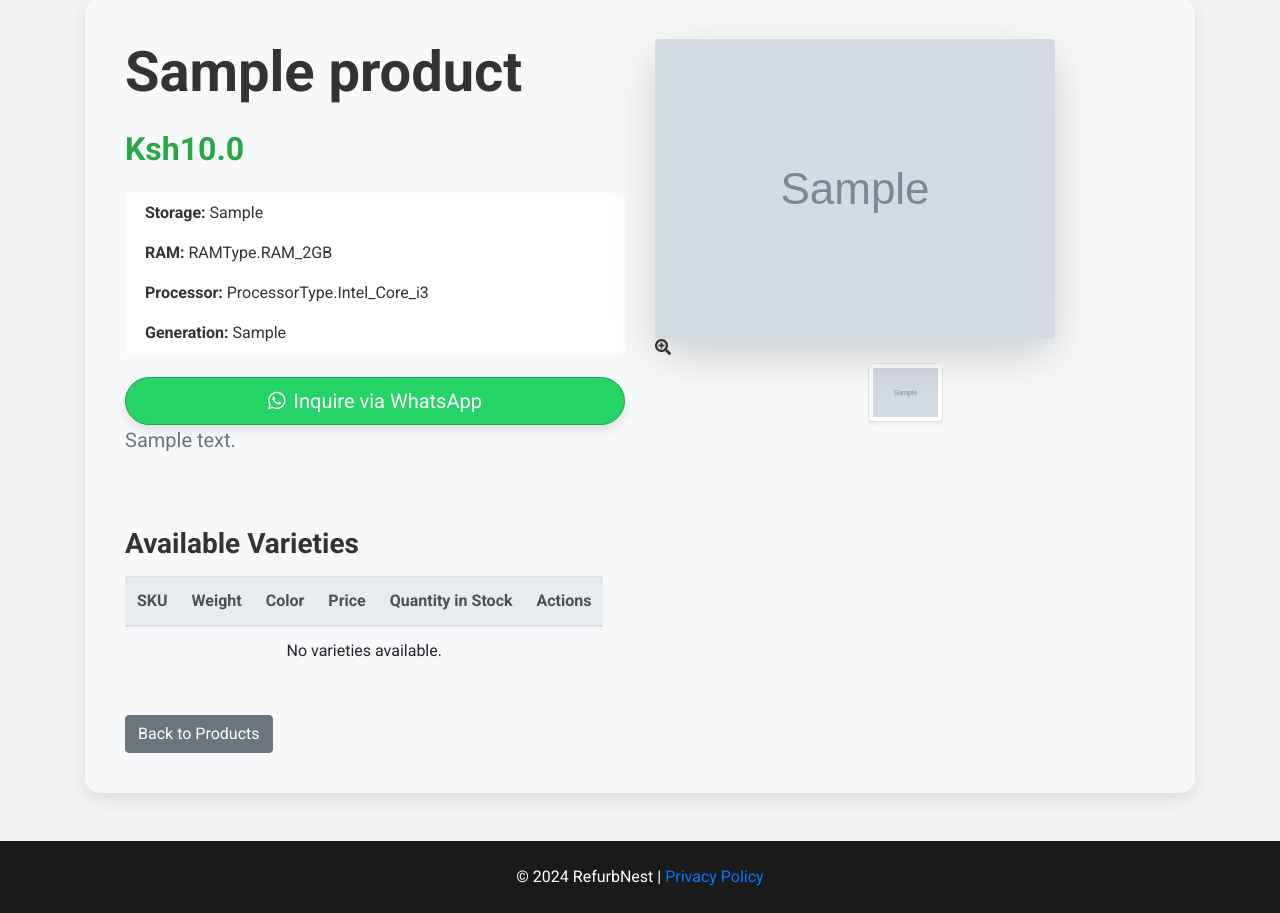
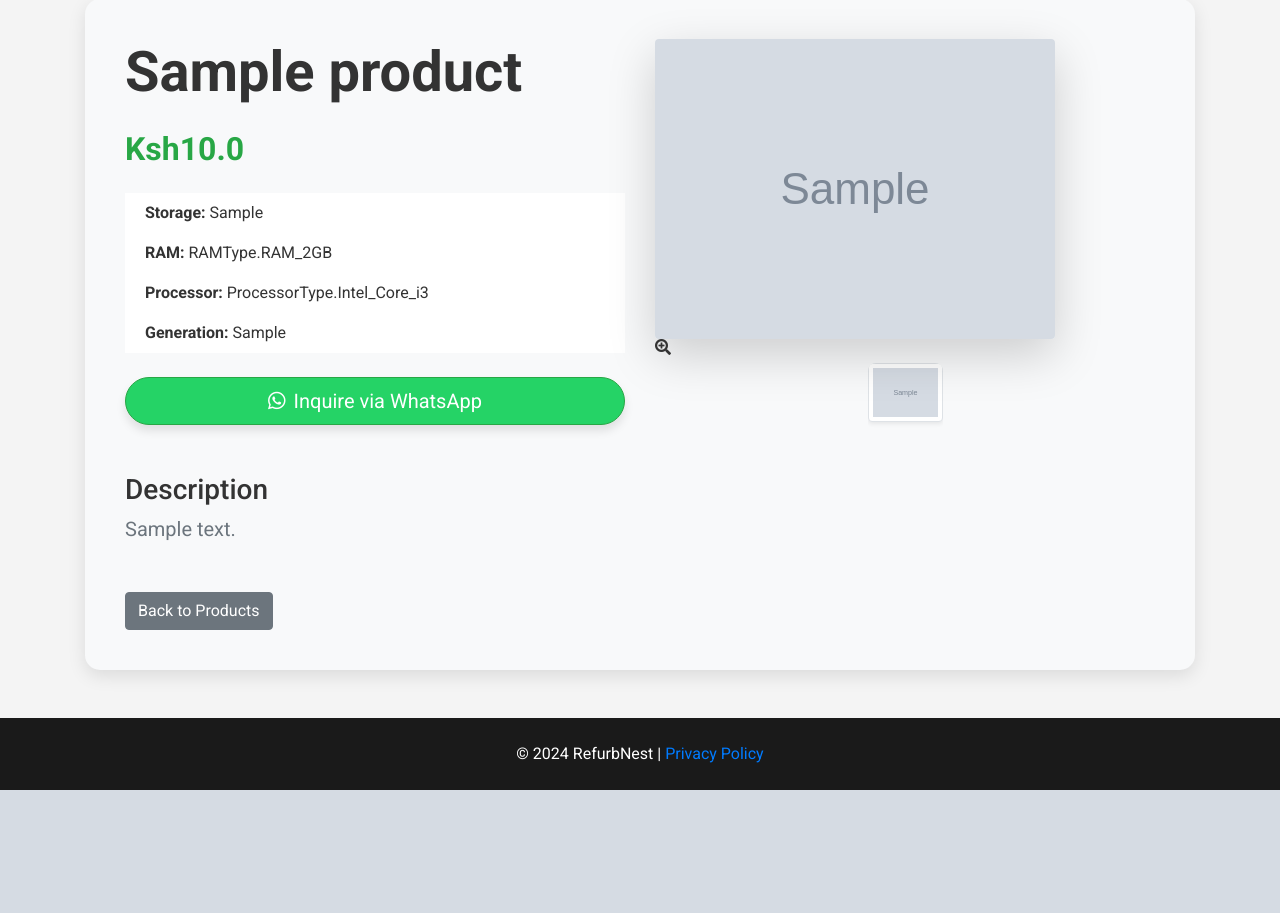
Before and after one commit to Afuyah/Refurbnest, a Flask app: page /products/1 in a window 1280 px wide. Shown: the part 600-1513 px from the top of the page. After the commit the page ends 1390 px from the top, so only its background shows below. Run offline with Flask 3, Linux system fonts and the light colour scheme; tables that the repository leaves empty hold one stand-in row (values such as "Sample post"); grey boxes marked "Sample" are stand-in pictures; some libraries are stand-ins or nearby versions.

Commit message:
product details aesthetics

```diff
--- a/app/main/routes.py
+++ b/app/main/routes.py
@@ -36,8 +36,26 @@ def home():
 
 @main_bp.route('/products', methods=['GET'])
 def list_products():
-    products = Product.query.all()
+    # Get brand and category filters from query parameters
+    brand_id = request.args.get('brand')
+    category_id = request.args.get('category')
+
+    query = Product.query
+
+    # Apply brand filtering if specified
+    if brand_id:
+        query = query.filter(Product.brand_id == brand_id)
+
+    # Apply category filtering if specified
+    if category_id:
+        query = query.filter(Product.category_id == category_id)
+
+    products = query.all()
     product_data = []
+
+    # If no products are found, consider an empty list or alternative action
+    if not products:
+        flash("No products available at this moment.", "info")  # Inform the user
 
     for product in products:
         # If no image exists, provide the correct fallback image path
@@ -54,7 +72,6 @@ def list_products():
 
     form = ProductForm()
     return render_template('main/list_products.html', products=product_data, form=form)
-
 
 
 
@@ -86,8 +103,8 @@ def inquire_product(product_id):
         # Encode the message for the WhatsApp URL
         encoded_message = quote(message)
 
-        # Replace 'YOUR_PHONE_NUMBER' with your actual WhatsApp number (in international format)
-        your_whatsapp_number = "YOUR_PHONE_NUMBER"  # e.g., "254712345678"
+
+        your_whatsapp_number = "254700622298"
         whatsapp_url = f"https://wa.me/{your_whatsapp_number}?text={encoded_message}"
 
         flash('Inquiry sent! You will be redirected to WhatsApp.', 'success')
--- a/app/templates/main/view_product.html
+++ b/app/templates/main/view_product.html
@@ -35,8 +35,9 @@
                 <button type="submit" class="btn btn-lg btn-success btn-whatsapp w-100 d-flex align-items-center justify-content-center">
                     <i class="fab fa-whatsapp mr-2"></i> Inquire via WhatsApp
                 </button>
-                <p class="lead text-muted mb-4">{{ product.description }}</p>
+
             </form>
+
         </div>
 
         <!-- Image Carousel Section -->
@@ -61,47 +62,15 @@
                 {% endfor %}
             </div>
         </div>
+        <div class="container mt-4">
+                <h3>Description</h3>
+            <p class="lead text-muted mb-4">{{ product.description }}</p></div>
     </div>
 
-    <!-- Varieties Table Section -->
-    <h3 class="mt-5 mb-3 font-weight-bold">Available Varieties</h3>
-    <table class="table table-responsive mt-3 varieties-table">
-        <thead class="thead-light">
-            <tr>
-                <th>SKU</th>
-                <th>Weight</th>
-                <th>Color</th>
-                <th>Price</th>
-                <th>Quantity in Stock</th>
-                <th>Actions</th>
-            </tr>
-        </thead>
-        <tbody>
-            {% for variety in product.varieties %}
-            <tr>
-                <td>{{ variety.sku }}</td>
-                <td>{{ variety.weight }}</td>
-                <td>{{ variety.color }}</td>
-                <td>Ksh{{ variety.price }}</td>
-                <td>{{ variety.quantity_in_stock }}</td>
-                <td>
-                    <form action="{{ url_for('main.add_to_wishlist', product_id=product.id, variety_id=variety.id) }}" method="POST">
-                        {{ form.csrf_token }}
-                        <button type="submit" class="btn btn-outline-primary btn-sm">Add to Wishlist</button>
-                    </form>
-                </td>
-            </tr>
-            {% else %}
-            <tr>
-                <td colspan="6" class="text-center">No varieties available.</td>
-            </tr>
-            {% endfor %}
-        </tbody>
-    </table>
 
     <a href="{{ url_for('main.list_products') }}" class="btn btn-secondary mt-4">Back to Products</a>
+
 </div>
-
 <!-- Custom Styles -->
 <style>
     /* Parallax Hero */
```
Also changed, not shown: app/templates/main/list_products.html (+41 -12 lines).
